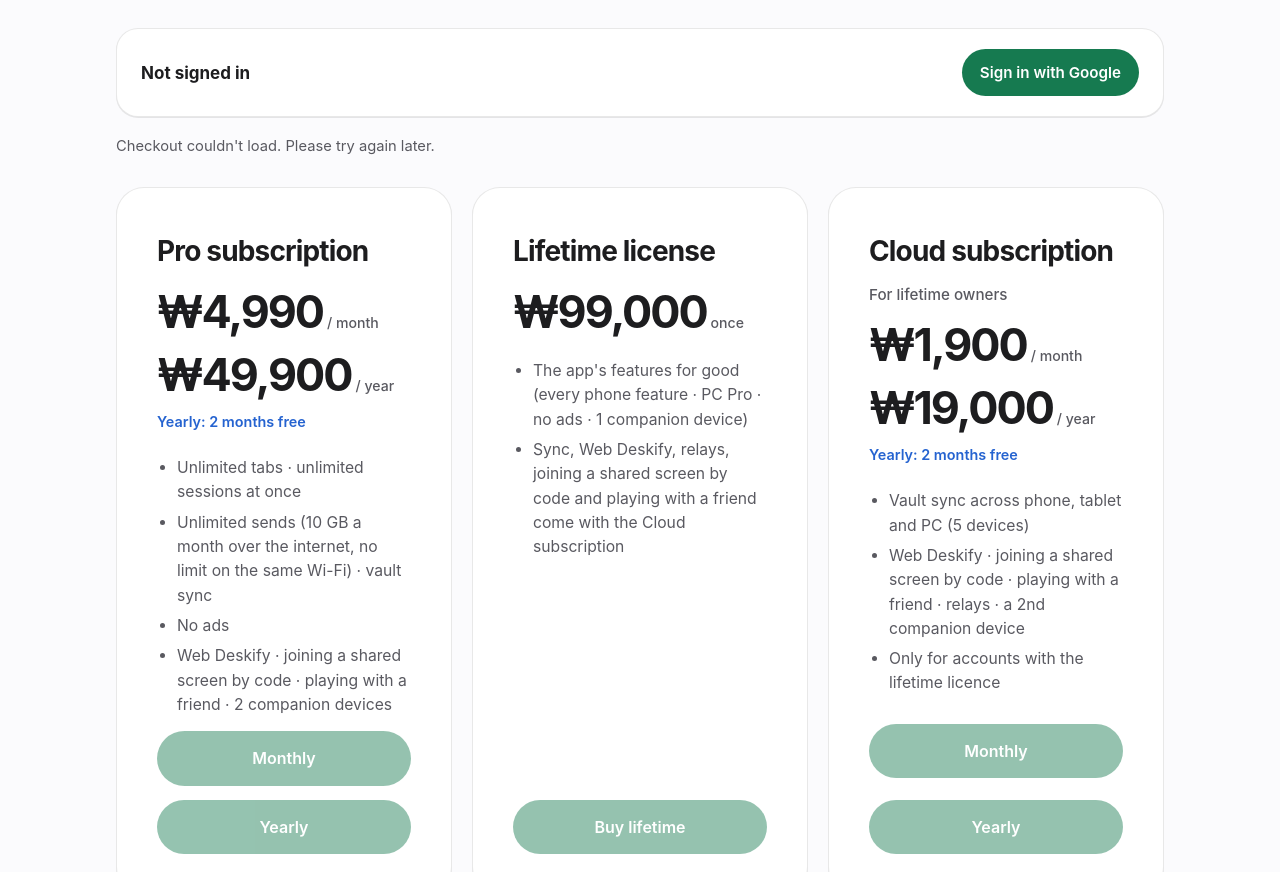
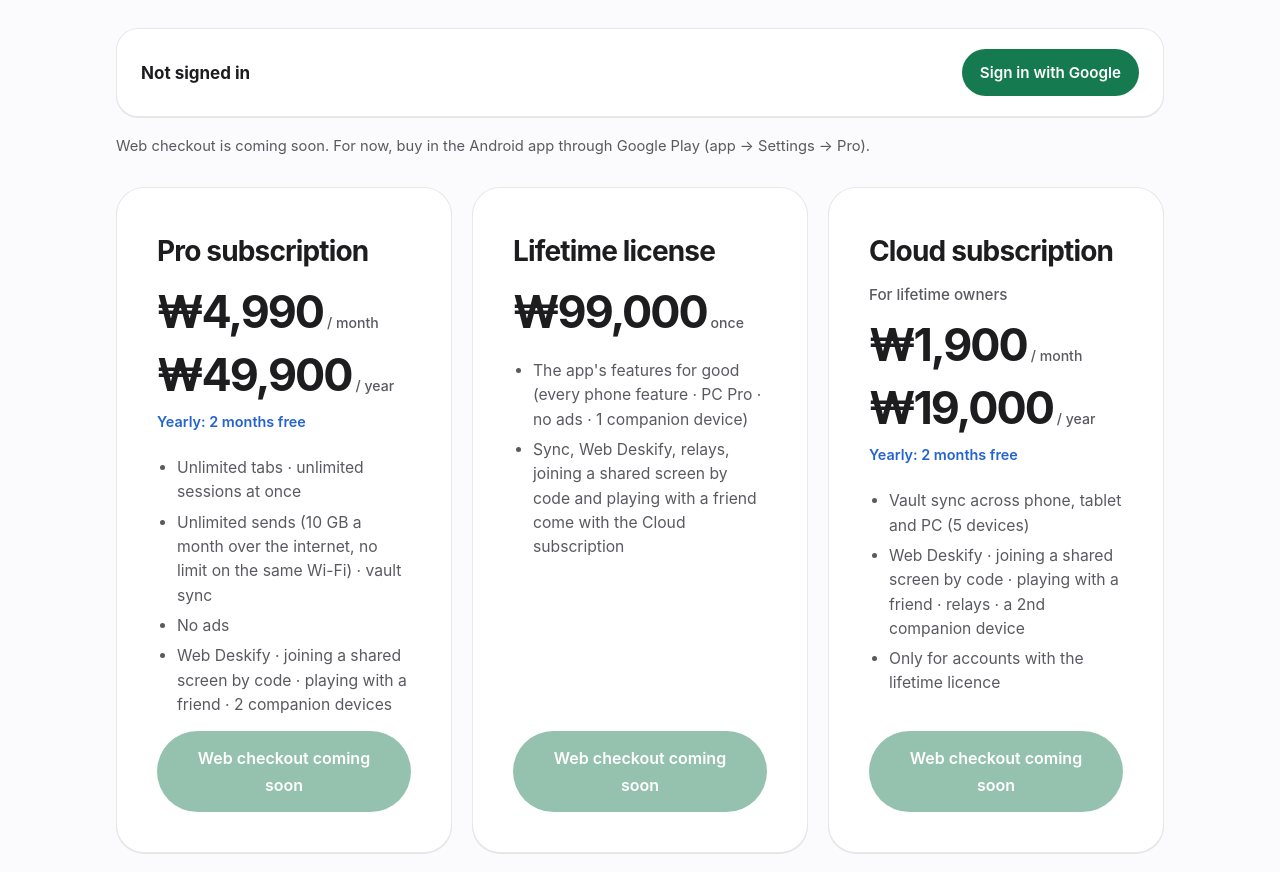
Before and after one commit to deskify-app/deskify-app.github.io, a plain HTML site: page buy.html in a window 1280 px wide. Shown: the part 340-1212 px from the top of the page. Drawn offline with Linux system fonts and the light colour scheme; no server answers.

Commit message:
구매 페이지: 결제 버튼을 '웹 결제 준비 중'으로(Paddle 승인 전), 지금은 Google Play로 구매 안내

```diff
--- a/buy.html
+++ b/buy.html
@@ -26,6 +26,8 @@
   // Paddle's client-side token and price ids are public by design (the webhook, not the page, grants the plan).
   var PADDLE = {
     env: "live",
+    // false until Paddle approves the account (11-24: under appeal): every buy button reads "준비 중" and stays off.
+    open: false,
     token: "live_555fa3e14783668c3cea1a562da",
     prices: { pro_monthly: "pri_01m5kq75d9h1r6b84rkgzafjt3", pro_yearly: "pri_01m5kq75ye266s332pzsknhryc", sync_monthly: "pri_01m5kkpjf6q8qj35q36j9maz9j", sync_yearly: "pri_01m5kkpjw741d485c0vtkkm9yf", lifetime: "pri_01m5kq76fq6yhwxem5fjhd4yt9" }
   };
@@ -167,7 +169,14 @@
       ready = true;
     }
   } catch (e) { ready = false; }
-  if (!ready) msg(L("결제창을 불러오지 못했습니다. 잠시 뒤 다시 열어 주세요.", "Checkout couldn't load. Please try again later.", "決済画面を読み込めませんでした。しばらくしてからもう一度開いてください。", "无法加载付款窗口，请稍后再试。"));
+  if (!PADDLE.open) {
+    ready = false;
+    document.querySelectorAll("[data-buy]").forEach(function (b) {
+      if (b.previousElementSibling && b.previousElementSibling.hasAttribute("data-buy")) { b.classList.add("hidden"); return; }
+      b.innerHTML ='<span lang-ko>웹 결제 준비 중</span><span lang-en>Web checkout coming soon</span><span lang-ja>Web 決済は準備中</span><span lang-zh>网页付款准备中</span>';
+    });
+    msg(L("웹 결제는 준비 중입니다. 지금은 Android 앱에서 Google Play로 구매할 수 있습니다(앱 → 설정 → Pro).", "Web checkout is coming soon. For now, buy in the Android app through Google Play (app → Settings → Pro).", "Web 決済は準備中です。現在は Android アプリから Google Play で購入できます（アプリ → 設定 → Pro）。", "网页付款准备中。目前可在 Android 应用中通过 Google Play 购买（应用 → 设置 → Pro）。"));
+  } else if (!ready) msg(L("결제창을 불러오지 못했습니다. 잠시 뒤 다시 열어 주세요.", "Checkout couldn't load. Please try again later.", "決済画面を読み込めませんでした。しばらくしてからもう一度開いてください。", "无法加载付款窗口，请稍后再试。"));
 
   try { firebase.initializeApp(FIREBASE); auth = firebase.auth(); } catch (e) { auth = null; }
 
```
